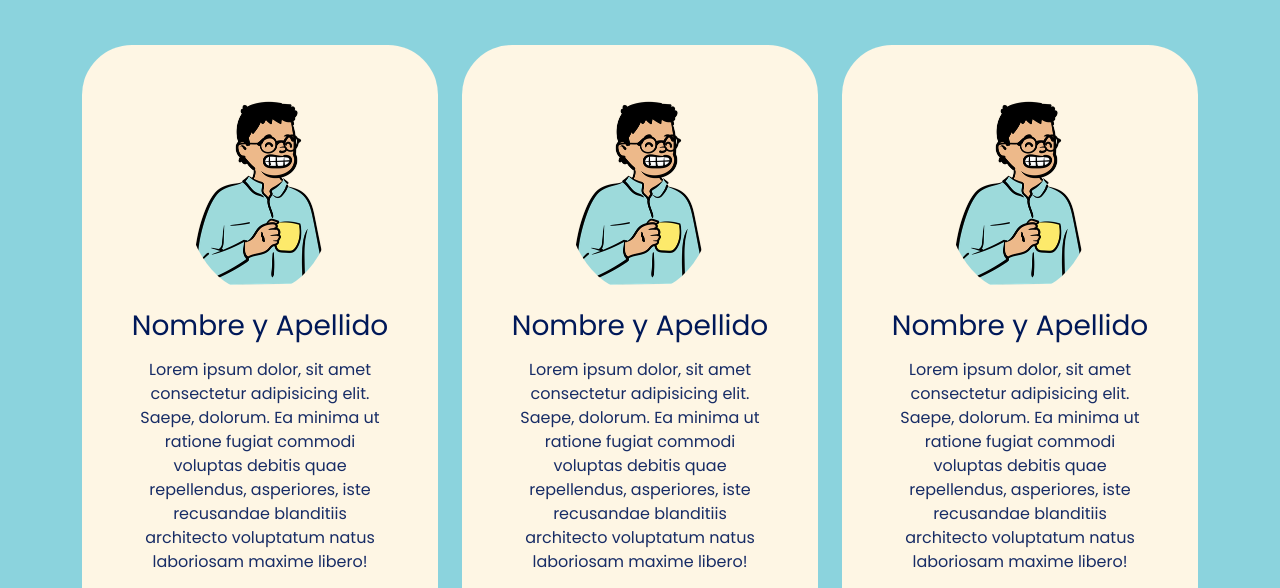
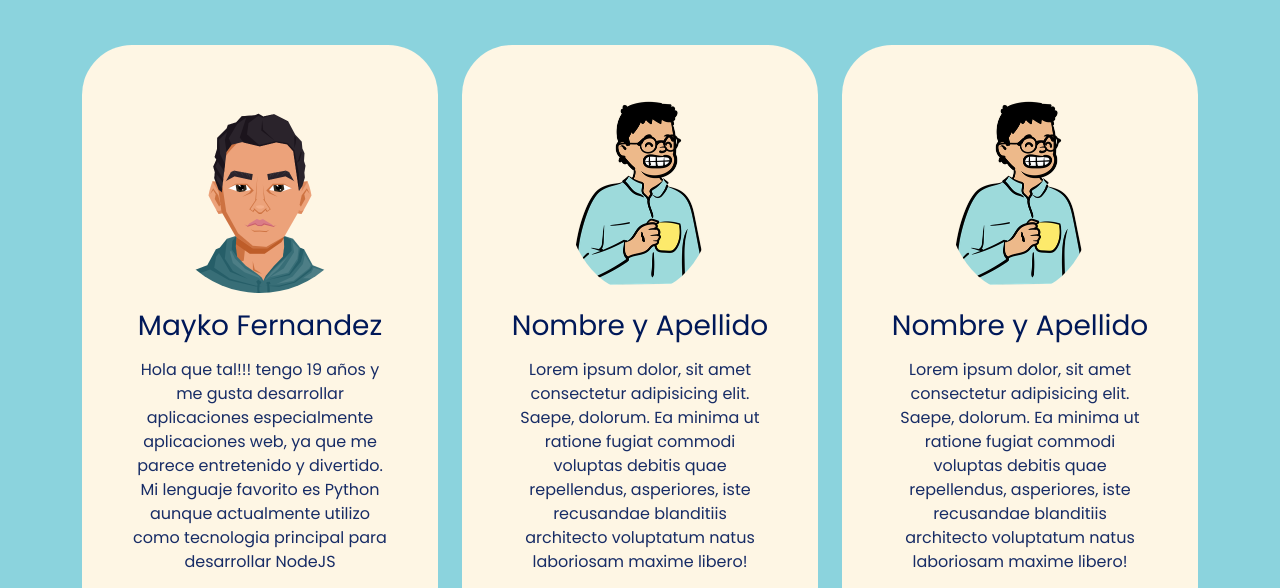
Before and after one commit to Mayko2003/devtech-podcast-web, a plain HTML site: page index.html in a window 1280 px wide. Shown: the part 1190-1778 px from the top of the page. Drawn offline with nearby package versions, Linux system fonts and the light colour scheme.

Commit message:
feat: adding my profile

```diff
--- a/index.html
+++ b/index.html
@@ -100,14 +100,16 @@
           <div class="col-md-6 col-lg-4 mb-3">
             <div class="card">
               <div class="card-body text-center p-5">
-                <img src="./assets/avatar.png" alt="avatar" class=" img img-fluid rounded-circle mb-3">
-                <h3 class="title card-title mb-3">Nombre y Apellido</h3>
-                <p>Lorem ipsum dolor, sit amet consectetur adipisicing elit. Saepe, dolorum. Ea minima ut ratione fugiat
-                  commodi voluptas debitis quae repellendus, asperiores, iste recusandae blanditiis architecto
-                  voluptatum natus laboriosam maxime libero!</p>
+                <img src="./assets/avatar-mayko.png" alt="avatar" class=" img img-fluid rounded-circle mb-3">
+                <h3 class="title card-title mb-3">Mayko Fernandez</h3>
+                <p>
+                  Hola que tal!!! tengo 19 años y me gusta desarrollar aplicaciones especialmente aplicaciones web, ya que me parece
+                  entretenido y divertido. Mi lenguaje favorito es Python aunque actualmente utilizo como tecnologia principal para desarrollar
+                  NodeJS
+                </p>
                 <a href="#"><i class="bi bi-twitter text-dark mx-1 lead"></i></a>
-                <a href="#"><i class="bi bi-linkedin text-dark mx-1 lead"></i></a>
-                <a href="#"><i class="bi bi-github text-dark mx-1 lead"></i></a>
+                <a href="https://ar.linkedin.com/in/fernando-mayko-fernandez-torres-821aa2236"><i class="bi bi-linkedin text-dark mx-1 lead"></i></a>
+                <a href="https://github.com/Mayko2003"><i class="bi bi-github text-dark mx-1 lead"></i></a>
               </div>
             </div>
           </div>
```
Also changed, not shown: assets/avatar-mayko.png (added).
